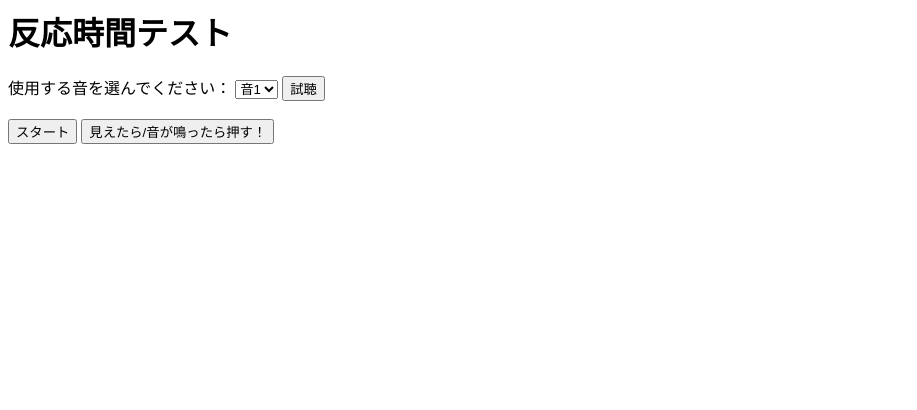
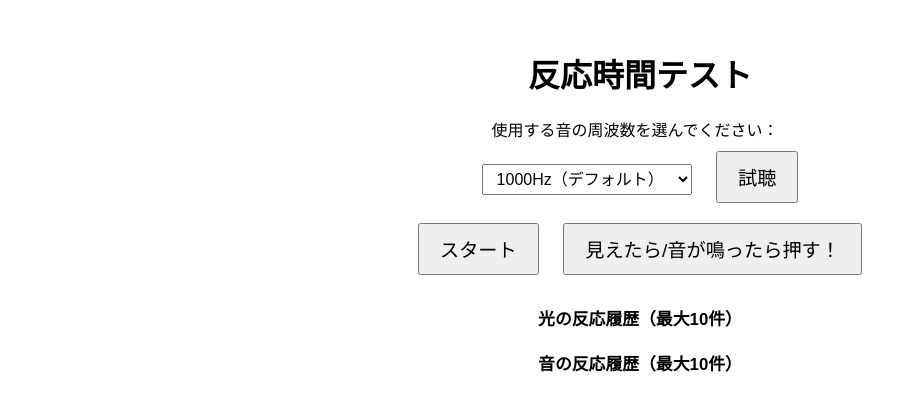
Before and after one commit to tarocaja/chi_square_test_reaction-, a plain HTML site: page index.html in a window 1280 px wide. Both pictures are taken after a click on the button "試聴". Shown: the whole page, without its empty margins (0-917 px from the left). Drawn offline with Linux system fonts and the light colour scheme.

Commit message:
Update index.html

```diff
--- a/index.html
+++ b/index.html
@@ -1,47 +1,132 @@
+<!DOCTYPE html>
+<html lang="ja">
+<head>
+  <meta charset="UTF-8">
+  <title>反応時間テスト</title>
+  <style>
+    body {
+      font-family: sans-serif;
+      text-align: center;
+      margin-top: 50px;
+    }
+
+    button {
+      padding: 10px 20px;
+      font-size: 1.2em;
+      margin: 10px;
+    }
+
+    select {
+      font-size: 1em;
+      padding: 5px 10px;
+      margin: 10px;
+    }
+
+    label {
+      font-size: 1em;
+      margin-right: 10px;
+    }
+
+    #signalText {
+      font-size: 2em;
+      margin: 20px;
+      color: red;
+    }
+
+    .log-box {
+      margin: 20px auto;
+      max-width: 500px;
+      font-size: 0.9em;
+      text-align: left;
+    }
+
+    .log-box h3 {
+      text-align: center;
+    }
+  </style>
+</head>
 <body>
+
   <h1>反応時間テスト</h1>
-  <!-- 音の選択 -->
-  <label for="soundSelect">使用する音を選んでください：</label>
-  <select id="soundSelect">
-    <option value="beep1.mp3">音1</option>
-    <option value="beep2.mp3">音2</option>
-    <option value="beep3.mp3">音3</option>
-    <option value="beep4.mp3">音4</option>
-    <option value="beep5.mp3">音5</option>
-  </select>
-  <button id="previewBtn">試聴</button> <!-- 試聴ボタン -->
 
-  <br><br>
+  <div>
+    <label for="frequencySelect">使用する音の周波数を選んでください：</label><br>
+    <select id="frequencySelect">
+      <option value="500">500Hz</option>
+      <option value="750">750Hz</option>
+      <option value="1000" selected>1000Hz（デフォルト）</option>
+      <option value="1500">1500Hz</option>
+      <option value="2000">2000Hz</option>
+    </select>
+    <button id="previewBtn">試聴</button>
+  </div>
 
-  <button id="startBtn">スタート</button>
-  <button id="reactBtn">見えたら/音が鳴ったら押す！</button>
+  <div>
+    <button id="startBtn">スタート</button>
+    <button id="reactBtn">見えたら/音が鳴ったら押す！</button>
+  </div>
+
   <p id="signalText"></p>
   <p id="result"></p>
   <p id="errorMsg" style="color: red;"></p>
 
-  <!-- ログはそのまま -->
+  <div class="log-box">
+    <h3>光の反応履歴（最大10件）</h3>
+    <ul id="visualLog"></ul>
+    <p id="visualCount"></p>
+    <p id="visualAvg"></p>
+  </div>
+
+  <div class="log-box">
+    <h3>音の反応履歴（最大10件）</h3>
+    <ul id="audioLog"></ul>
+    <p id="audioCount"></p>
+    <p id="audioAvg"></p>
+  </div>
 
   <script>
     const startBtn = document.getElementById("startBtn");
     const reactBtn = document.getElementById("reactBtn");
     const previewBtn = document.getElementById("previewBtn");
-    const soundSelect = document.getElementById("soundSelect");
+    const frequencySelect = document.getElementById("frequencySelect");
+
+    const signalText = document.getElementById("signalText");
+    const result = document.getElementById("result");
+    const errorMsg = document.getElementById("errorMsg");
+
+    const visualLogEl = document.getElementById("visualLog");
+    const audioLogEl = document.getElementById("audioLog");
+    const visualAvgEl = document.getElementById("visualAvg");
+    const audioAvgEl = document.getElementById("audioAvg");
+    const visualCountEl = document.getElementById("visualCount");
+    const audioCountEl = document.getElementById("audioCount");
 
     let startTime = 0;
     let actionType = "";
     let ready = false;
     let locked = false;
 
-    const visualLog = [], audioLog = [];
+    const visualLog = [];
+    const audioLog = [];
 
-    // 選択された音ファイルを再生
-    function playSelectedSound() {
-      const audio = new Audio(soundSelect.value);
-      audio.play();
+    function playTone(frequency) {
+      const context = new (window.AudioContext || window.webkitAudioContext)();
+      const oscillator = context.createOscillator();
+      const gain = context.createGain();
+
+      oscillator.type = 'sine';
+      oscillator.frequency.setValueAtTime(frequency, context.currentTime);
+      oscillator.connect(gain);
+      gain.connect(context.destination);
+
+      gain.gain.setValueAtTime(0.2, context.currentTime); // 音量調整
+      oscillator.start();
+      oscillator.stop(context.currentTime + 0.2); // 0.2秒鳴らす
     }
 
     previewBtn.onclick = () => {
-      playSelectedSound();
+      const freq = parseInt(frequencySelect.value);
+      playTone(freq);
     };
 
     function updateLog(log, newTime, logEl, avgEl, countEl) {
@@ -69,7 +154,8 @@
           ready = true;
 
           if (actionType === "sound") {
-            playSelectedSound();  // 選択した音を再生
+            const freq = parseInt(frequencySelect.value);
+            playTone(freq);
           } else {
             signalText.textContent = "今だ！";
           }
@@ -101,3 +187,4 @@
     };
   </script>
 </body>
+</html>
```
